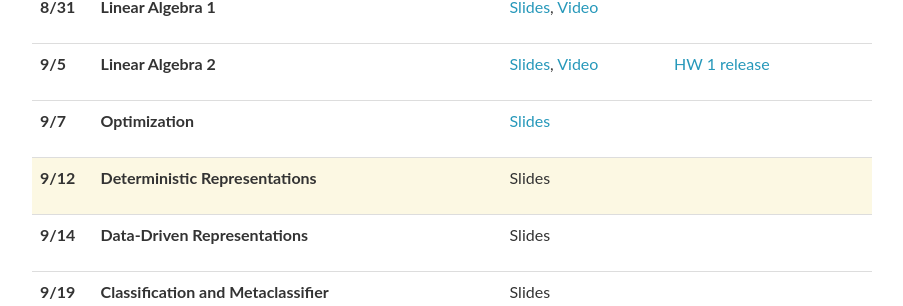
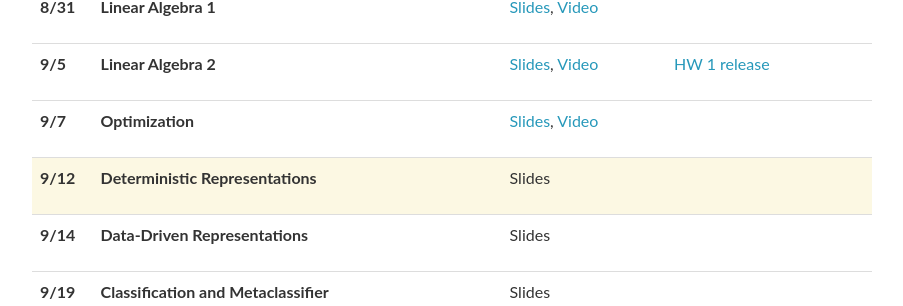
Before and after one commit to cmu-mlsp/cmu-11-755-website, a Jekyll site: the page built from fall2023/_pages/schedule.md, in a window 1280 px wide and 900 px high. Shown: the part 324-630 px from the top of the window, without its empty margins (188-1091 px from the left). Built offline with Jekyll 4.4.1, drawn with Linux system fonts in a browser that asks for light colours; nearby versions of some CDN libraries; comment, search, counter and statistics services are not loaded.

Commit message:
Update lectures_2023.yml

```diff
--- a/_data/lectures_2023.yml
+++ b/_data/lectures_2023.yml
@@ -31,7 +31,7 @@
     <strong>Optimization</strong>
   topics:
   lectures: >
-    <a href="https://piazza.com/class_profile/get_resource/lltl7rebh4r4p1/lmbaz4ml8y673f">Slides</a>
+    <a href="https://piazza.com/class_profile/get_resource/lltl7rebh4r4p1/lmbaz4ml8y673f">Slides</a>, <a href="https://www.youtube.com/watch?v=-Upz2jiQxFw">Video</a>
   readings:
   Homeworks:
 
```
